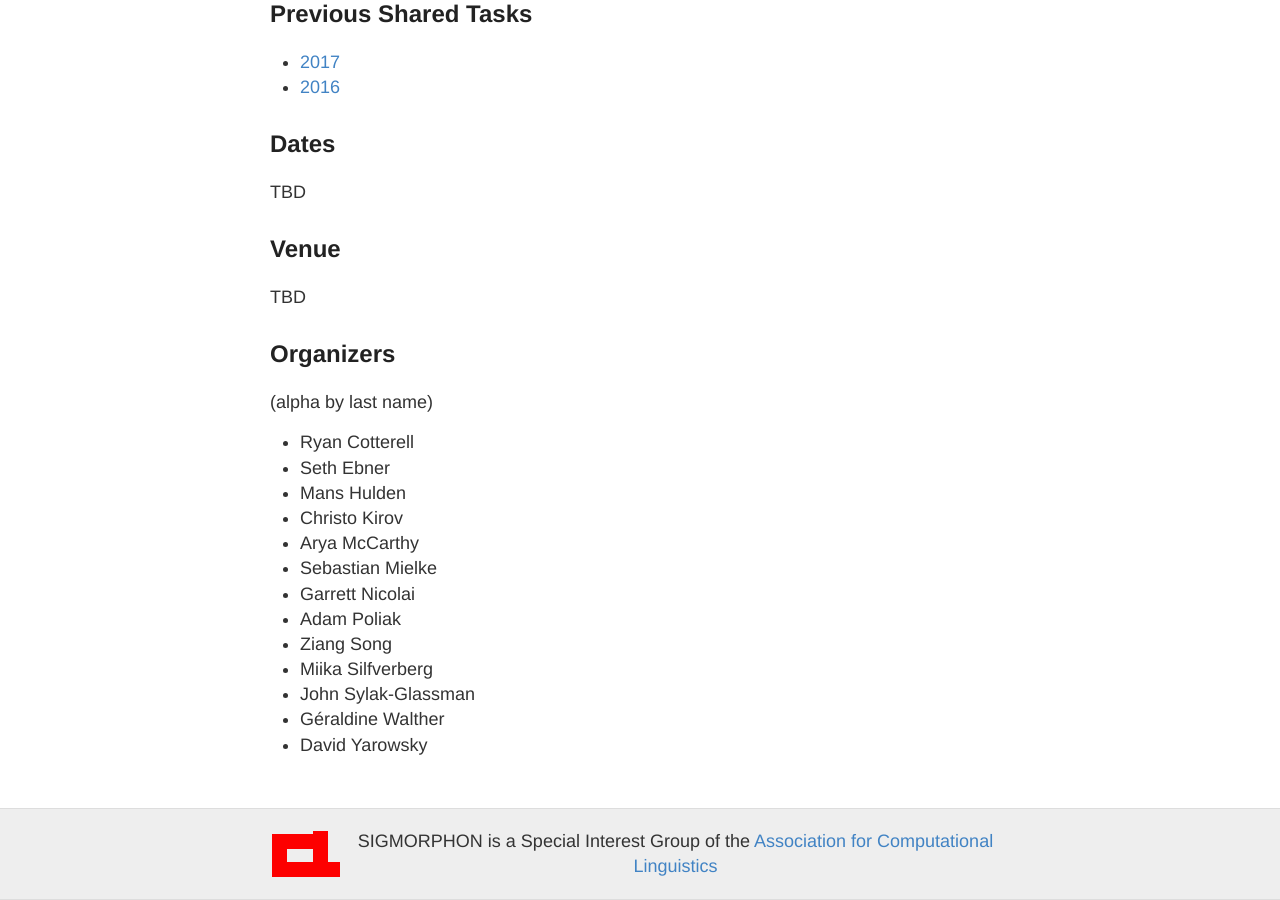
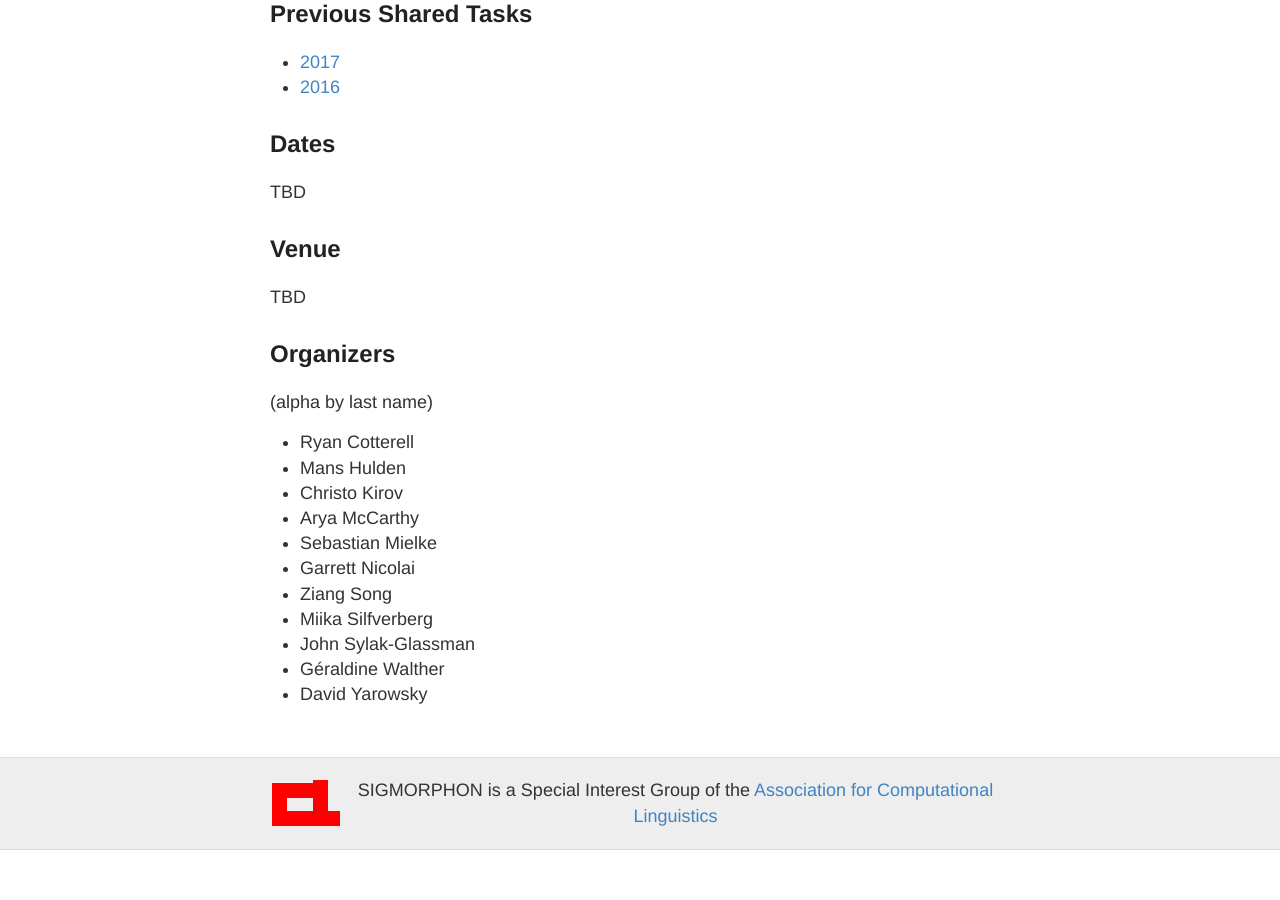
Before and after one commit to sigmorphon/sigmorphon.github.io, a Jekyll site: the page built from sharedtask2018/index.md, in a window 1280 px wide and 900 px high, scrolled down 606 px. Built offline with Jekyll 4.4.1, drawn with Linux system fonts in a browser that asks for light colours; after the commit the page ends 1456 px from its top, so only the background shows below that.

Commit message:
"Remove Seth and Adam", he spake

```diff
--- a/sharedtask2018/index.md
+++ b/sharedtask2018/index.md
@@ -37,13 +37,11 @@ TBD
 (alpha by last name)
 
 - Ryan Cotterell
-- Seth Ebner
 - Mans Hulden
 - Christo Kirov
 - Arya McCarthy
 - Sebastian Mielke
 - Garrett Nicolai
-- Adam Poliak
 - Ziang Song
 - Miika Silfverberg
 - John Sylak-Glassman
```
